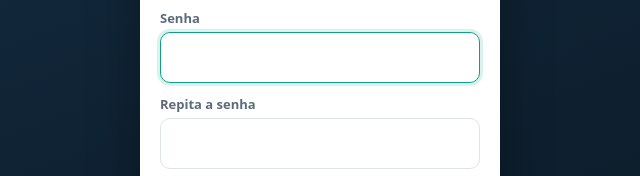
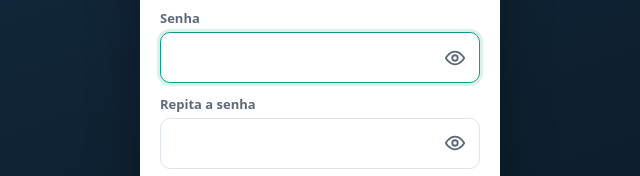
Before and after one commit to goliveirafisio-debug/orcamento, a plain HTML site: page index.html in a window 1280 px wide. Shown: the part 388-564 px from the top of the page, 320-960 px from the left. Drawn offline with Linux system fonts and the light colour scheme.

Commit message:
Ícone de olho para mostrar/esconder a senha na tela de acesso
Co-Authored-By: Claude Opus 5.5 <noreply@anthropic.com>

```diff
--- a/index.html
+++ b/index.html
@@ -110,6 +110,10 @@
   .lock-box p{color:var(--muted);font-size:14px;margin:0 0 6px}
   .lock-box label{text-align:left}
   .lock-box input{font-size:18px;letter-spacing:2px;text-align:center}
+  .pw{position:relative}
+  .pw input{padding-left:48px;padding-right:48px}
+  .olho{position:absolute;right:4px;top:50%;transform:translateY(-50%);width:42px;height:42px;border:0;background:transparent;border-radius:10px;cursor:pointer;display:grid;place-items:center;color:var(--muted)}
+  .olho:hover,.olho:focus-visible{background:#eef2f5;color:var(--brand)}
   .lock-emp{font-size:13px;font-weight:700;letter-spacing:.8px;text-transform:uppercase;color:var(--brand);margin-top:8px}
   .lock-codigo{font:700 20px/1.3 ui-monospace,Consolas,monospace;letter-spacing:2px;background:#eef6f4;border:1px dashed var(--accent);border-radius:12px;padding:14px 8px;color:var(--brand);margin-top:12px}
   #lockCodigoSeguir:disabled{opacity:.45}
@@ -177,8 +181,8 @@
     <form id="lockForm" onsubmit="event.preventDefault();lockEnviar()">
       <h2 id="lockTitulo"></h2>
       <p id="lockTexto"></p>
-      <div><label for="lockSenha" id="lockSenhaLbl">Senha</label><input id="lockSenha" type="password" autocomplete="current-password" required></div>
-      <div><label for="lockConf">Repita a senha</label><input id="lockConf" type="password" autocomplete="new-password"></div>
+      <div><label for="lockSenha" id="lockSenhaLbl">Senha</label><div class="pw"><input id="lockSenha" type="password" autocomplete="current-password" required><button type="button" class="olho" onclick="verSenha(this)" aria-label="Mostrar senha" title="Mostrar senha"></button></div></div>
+      <div><label for="lockConf">Repita a senha</label><div class="pw"><input id="lockConf" type="password" autocomplete="new-password"><button type="button" class="olho" onclick="verSenha(this)" aria-label="Mostrar senha" title="Mostrar senha"></button></div></div>
       <div id="lockMsg" role="alert"></div>
       <button class="btn block" id="lockBtn" type="submit">Entrar</button>
       <button class="btn ghost" id="lockCancelar" type="button" onclick="aoDesbloquear=null;lockModo=DADOS_KEY?'':'entrar';DADOS_KEY?esconderLock():mostrarLock('entrar')">Cancelar</button>
@@ -1174,6 +1178,17 @@ function preview(){ showDoc(prof, q, true); $('#backEdit').classList.remove('hid
 function closePreview(){ viewData = null; $('#viewer').classList.add('hidden'); $('#editor').classList.remove('hidden'); document.title = 'IDL Orçamentos'; }
 
 /* ============ senha de acesso + criptografia dos dados ============ */
+const OLHO = {
+  aberto: '<svg width="22" height="22" viewBox="0 0 24 24" fill="none" stroke="currentColor" stroke-width="2" stroke-linecap="round" stroke-linejoin="round" aria-hidden="true"><path d="M2 12s3.6-7 10-7 10 7 10 7-3.6 7-10 7S2 12 2 12z"/><circle cx="12" cy="12" r="3"/></svg>',
+  fechado: '<svg width="22" height="22" viewBox="0 0 24 24" fill="none" stroke="currentColor" stroke-width="2" stroke-linecap="round" stroke-linejoin="round" aria-hidden="true"><path d="M10.6 5.1A10.8 10.8 0 0 1 12 5c6.4 0 10 7 10 7a17.6 17.6 0 0 1-2.9 3.9M6.6 6.6C3.8 8.5 2 12 2 12s3.6 7 10 7a9.7 9.7 0 0 0 5.4-1.6"/><path d="M9.9 9.9a3 3 0 0 0 4.2 4.2"/><path d="M3 3l18 18"/></svg>'
+};
+function verSenha(b){
+  const inp = b.previousElementSibling, mostrar = inp.type === 'password';
+  inp.type = mostrar ? 'text' : 'password';
+  b.innerHTML = mostrar ? OLHO.fechado : OLHO.aberto;
+  const t = mostrar ? 'Esconder senha' : 'Mostrar senha'; b.setAttribute('aria-label', t); b.title = t;
+  inp.focus();
+}
 // Uma chave de dados aleatória (AES-GCM 256) criptografa perfil, orçamentos e fotos.
 // Essa chave fica guardada "trancada" duas vezes: pela senha e pelo código de recuperação
 // (cada um passa por PBKDF2-SHA256). Nenhuma das duas coisas é guardada no aparelho.
@@ -1251,6 +1266,9 @@ function mostrarLock(modo){
     : codigo ? 'Digite o código de recuperação que você guardou quando criou a senha.' : 'Seus orçamentos estão protegidos.';
   $('#lockSenhaLbl').textContent = codigo ? 'Código de recuperação' : 'Senha';
   $('#lockSenha').type = codigo ? 'text' : 'password';
+  $('#lockConf').type = 'password';
+  document.querySelectorAll('#lock .olho').forEach(b => { b.innerHTML = OLHO.aberto; b.setAttribute('aria-label', 'Mostrar senha'); b.title = 'Mostrar senha'; });
+  $('#lockSenha').nextElementSibling.classList.toggle('hidden', codigo);
   $('#lockSenha').autocomplete = codigo ? 'off' : (criar ? 'new-password' : 'current-password');
   $('#lockSenha').placeholder = codigo ? 'XXXX-XXXX-XXXX-XXXX' : '';
   $('#lockConf').parentElement.classList.toggle('hidden', !criar);
--- a/sw.js
+++ b/sw.js
@@ -1,5 +1,5 @@
 // Service worker: rede primeiro (para receber atualizações), cache como reserva offline.
-const CACHE = 'idl-orcamentos-v9';
+const CACHE = 'idl-orcamentos-v10';
 const ARQUIVOS = ['./', './index.html', './manifest.webmanifest', './icons/icon-192.png', './icons/icon-512.png'];
 
 self.addEventListener('install', e => {
```
